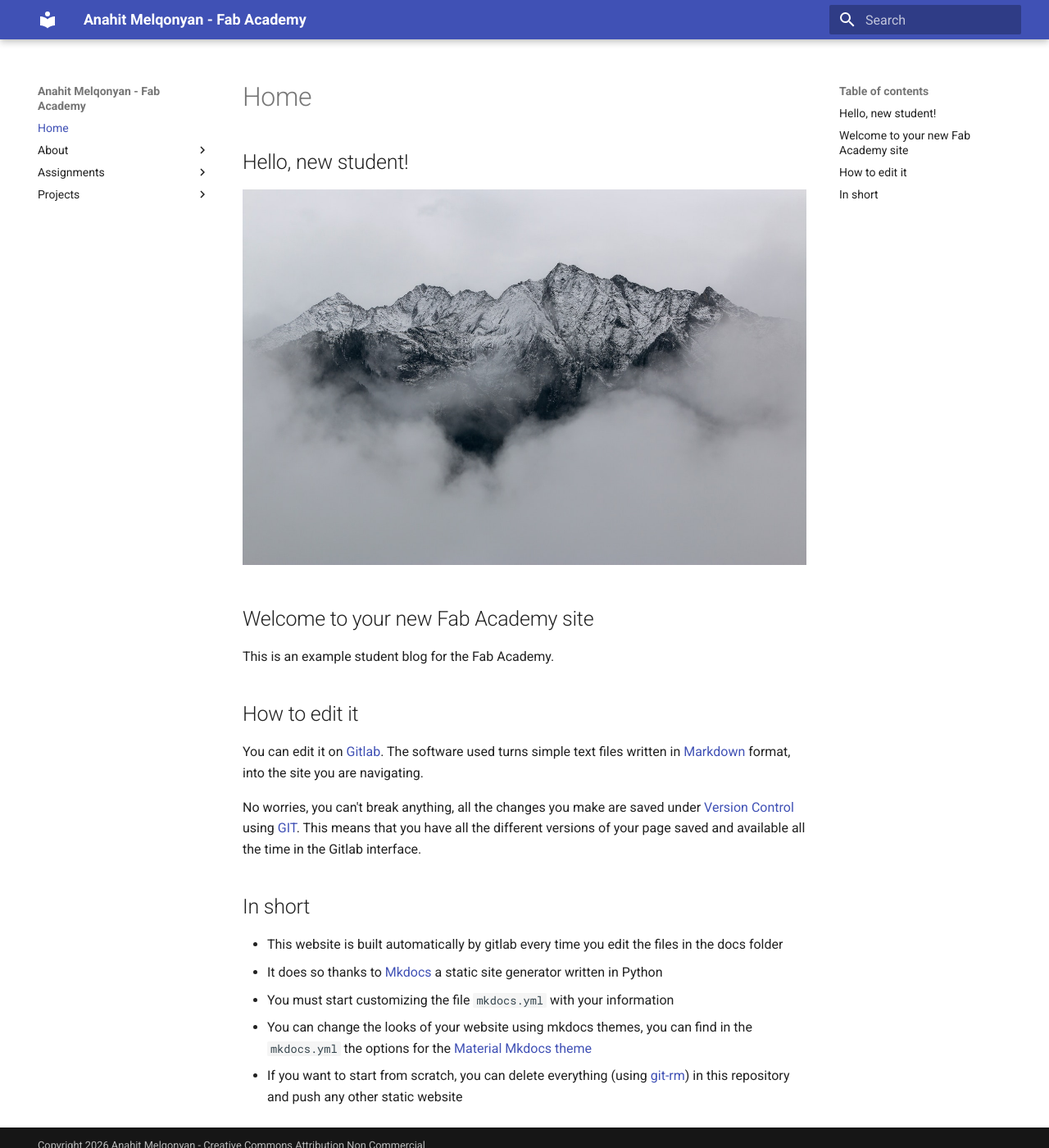
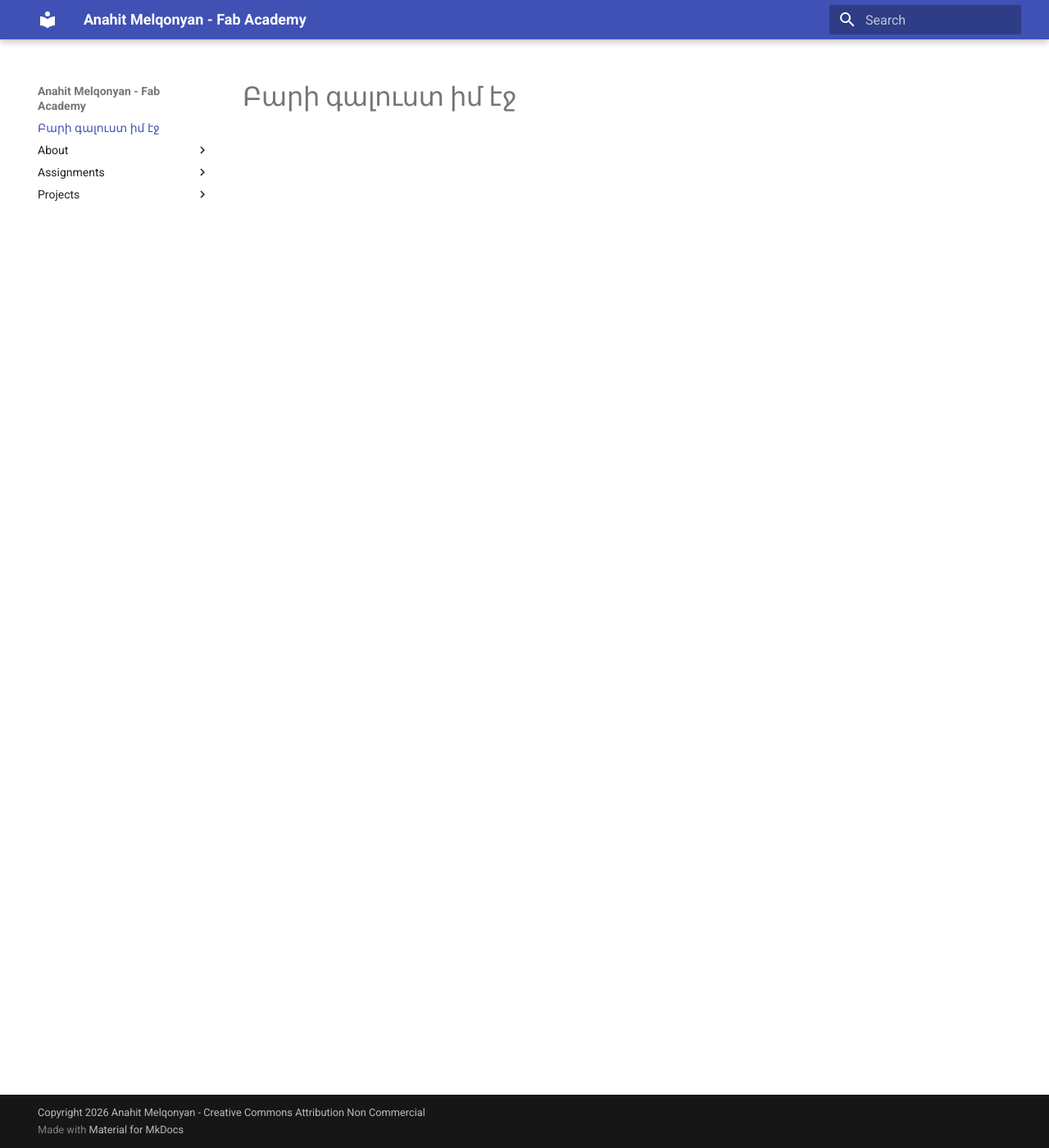
Before and after one commit to AnahitMelqonyan/my-website, an MkDocs documentation site: the page built from docs/index.md, in a window 1280 px wide and 1400 px high. Shown: the whole window at 82% size. Built offline with MkDocs 1.6.1 and Material for MkDocs 9.7.7, drawn with Linux system fonts in a browser that asks for light colours.

Commit message:
index.md ի փոփոխում

```diff
--- a/docs/index.md
+++ b/docs/index.md
@@ -1,24 +1 @@
-# Home
-
-## Hello, new student!
-
-![](./images/week01/assignment-photo.jpg)
-
-## Welcome to your new Fab Academy site
-
-This is an example student blog for the Fab Academy.
-
-## How to edit it
-
-You can edit it on [Gitlab](http://gitlab.fabcloud.org). The software used turns simple text files
-written in [Markdown](https://en.wikipedia.org/wiki/Markdown) format, into the site you are navigating.
-
-No worries, you can't break anything, all the changes you make are saved under [Version Control](https://en.wikipedia.org/wiki/Version_control) using [GIT](https://git-scm.com/book/en/v2/Getting-Started-About-Version-Control). This means that you have all the different versions of your page saved and available all the time in the Gitlab interface.
-
-## In short
-
-- This website is built automatically by gitlab every time you edit the files in the docs folder
-- It does so thanks to [Mkdocs](https://mkdocs.org) a static site generator written in Python
-- You must start customizing the file `mkdocs.yml` with your information
-- You can change the looks of your website using mkdocs themes, you can find in the `mkdocs.yml` the options for the [Material Mkdocs theme](https://squidfunk.github.io/mkdocs-material/)
-- If you want to start from scratch, you can delete everything (using [git-rm](https://git-scm.com/docs/git-rm)) in this repository and push any other static website
+# Բարի գալուստ իմ էջ
```
